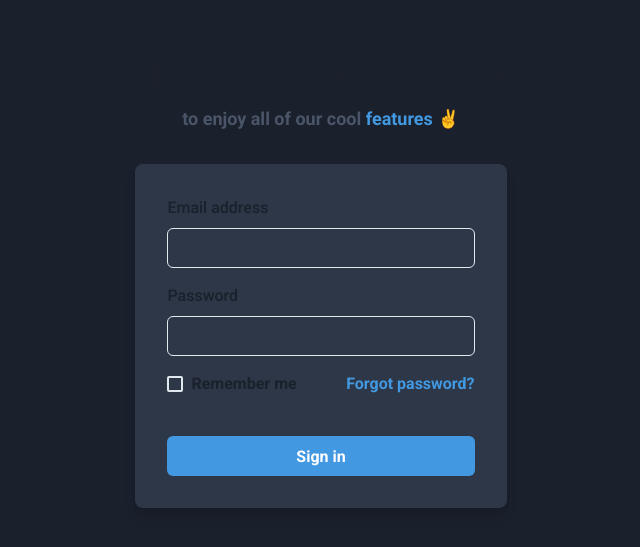
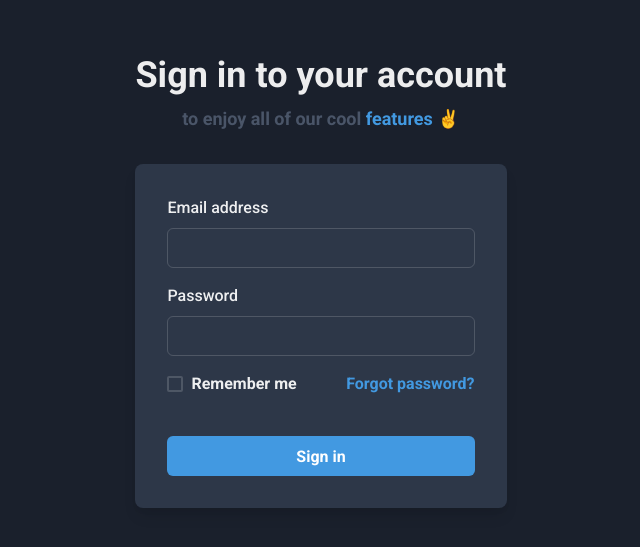
Before and after one commit to ndelanhese/app_next_auth_with_jwt, a Next.js app: page / in a window 1280 px wide. Shown: the part 119-666 px from the top of the page, without its empty margins (319-959 px from the left). Built offline with nearby package versions, Linux system fonts and the light colour scheme.

Commit message:
chore(index login): implement the colormode on the index login

```diff
--- a/src/pages/index.tsx
+++ b/src/pages/index.tsx
@@ -12,10 +12,16 @@ import {
   Button,
   Heading,
   Text,
+  useColorModeValue,
 } from '@chakra-ui/react';
 
 const Home: NextPage = () => (
-  <Flex minH="100vh" align="center" justify="center" bg="gray.800">
+  <Flex
+    minH="100vh"
+    align="center"
+    justify="center"
+    bg={useColorModeValue('gray.50', 'gray.800')}
+  >
     <Stack spacing={8} mx="auto" maxW="lg" py={12} px={6}>
       <Stack align="center">
         <Heading fontSize="4xl">Sign in to your account</Heading>
@@ -23,7 +29,12 @@ const Home: NextPage = () => (
           to enjoy all of our cool <Link color="blue.400">features</Link> ✌️
         </Text>
       </Stack>
-      <Box rounded="lg" bg="gray.700" boxShadow="lg" p={8}>
+      <Box
+        rounded="lg"
+        boxShadow="lg"
+        p={8}
+        bg={useColorModeValue('white', 'gray.700')}
+      >
         <Stack spacing={4}>
           <FormControl id="email">
             <FormLabel>Email address</FormLabel>
--- a/src/styles/theme.ts
+++ b/src/styles/theme.ts
@@ -16,7 +16,7 @@ export const theme = extendTheme({
     body: `"Roboto", 'sans-serif'`,
   },
   config: {
-    initialColorMode: 'light',
+    initialColorMode: 'dark',
     useSystemColorMode: false,
   },
 });
```
